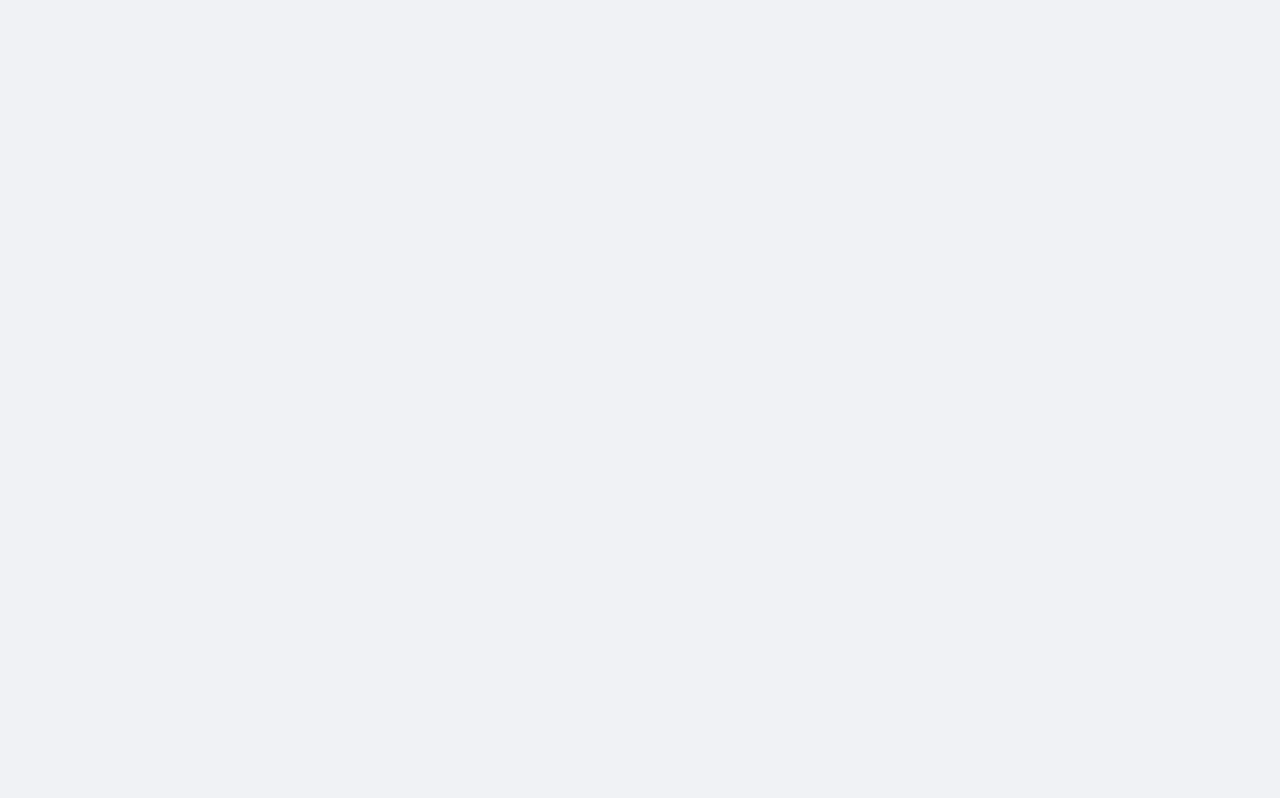
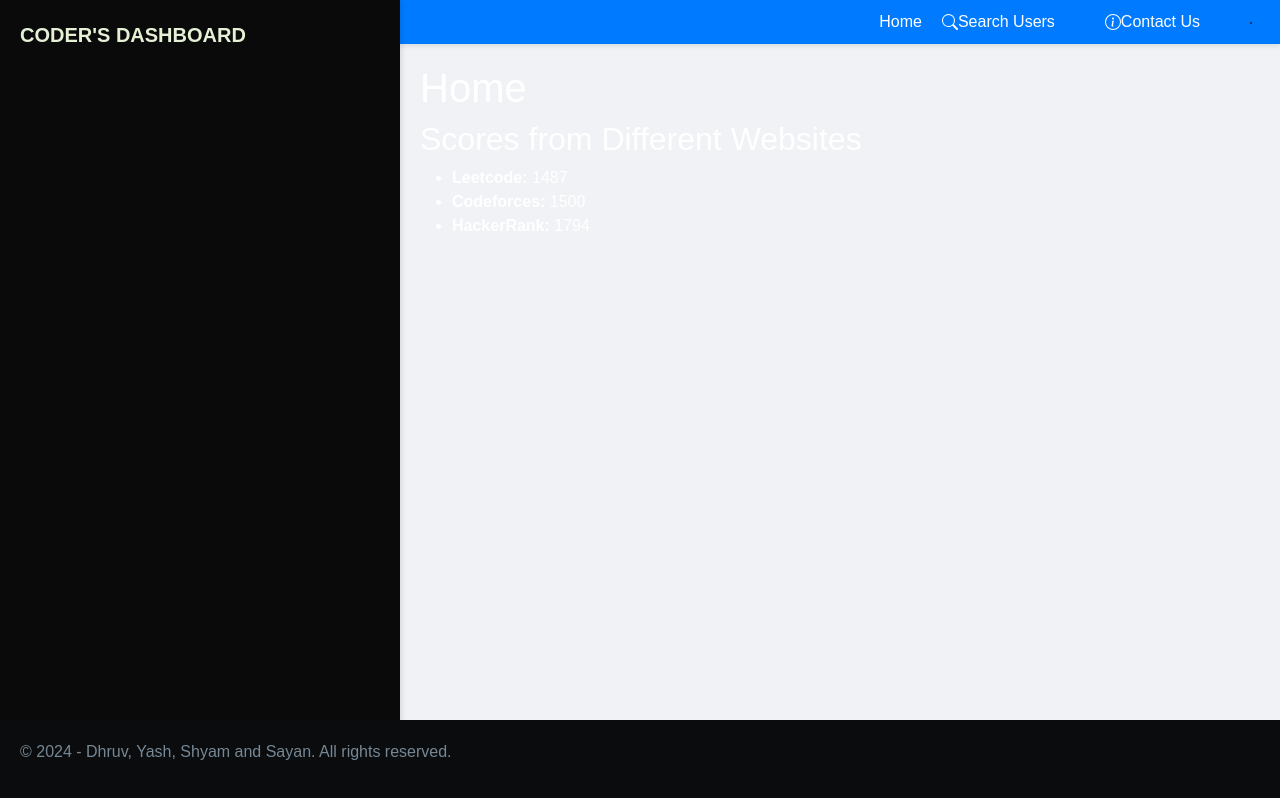
Before and after one commit to shyam2511/dashboard-project, a React (Create React App) app: page /search/1 in a window 1280 px wide. Before the commit this address had no page. Built offline with nearby package versions, Linux system fonts and the light colour scheme; no server answers.

Commit message:
added userVisit page

```diff
--- a/src/App.js
+++ b/src/App.js
@@ -10,6 +10,7 @@ import { PersistGate } from "redux-persist/integration/react";
 import { persistor, store } from "./redux/store";
 import PrivateRoute from "./Components/PrivateRoute";
 import Profile from "./pages/Profile";
+import UserVisitProfile from "./pages/UserVisitProfile";
 function App() {
   return (
     <Provider store={store}>
@@ -27,6 +28,7 @@ function App() {
               path="/resetpassword/:id/:token"
               element={<ResetPassword />}
             />
+            <Route path="/search/:userId" element={<UserVisitProfile />} />
             <Route path="/profile" element={<Profile />} />
           </Routes>
         </BrowserRouter>
--- a/src/Components/Header.jsx
+++ b/src/Components/Header.jsx
@@ -39,6 +39,7 @@ function Header({ OpenSidebar }) {
         <BsJustify className="icon" onClick={OpenSidebar} />
       </div>
       <div className="header-options">
+        <span onClick={()=>{navigate("/dashboard")}}>Home</span>
         <SearchBar setResults={setResults}/>
         {results.length>0 && <SearchResultsList results={results}/>}
         <div className="header-option">
--- /dev/null
+++ b/src/Components/HomeSearched.js
@@ -0,0 +1,79 @@
+import React, { useState, useEffect } from "react";
+import { Bar } from "react-chartjs-2";
+
+const HomeSearched = ({userId}) => {
+  // Sample initial state for scores
+  const [scores, setScores] = useState([
+    { website: "Leetcode", score: 1487 },
+    { website: "Codeforces", score: 1500 },
+    { website: "HackerRank", score: 1794 },
+  ]);
+
+  // You can fetch data from an API or adjust the scores as needed
+  useEffect(() => {
+    // Example of fetching scores from an API
+    // Replace with your actual fetch logic
+    // fetchScores()
+    //   .then(data => setScores(data))
+    //   .catch(error => console.error('Error fetching scores:', error));
+  }, []);
+
+  const chartData = {
+    labels: scores.map((item) => item.website),
+    datasets: [
+      {
+        label: "Scores",
+        data: scores.map((item) => item.score),
+        backgroundColor: [
+          "rgba(255, 99, 132, 0.2)",
+          "rgba(54, 162, 235, 0.2)",
+          "rgba(255, 206, 86, 0.2)",
+        ],
+        borderColor: [
+          "rgba(255, 99, 132, 1)",
+          "rgba(54, 162, 235, 1)",
+          "rgba(255, 206, 86, 1)",
+        ],
+        borderWidth: 1,
+        barThickness: 25, // Adjust the thickness of the bars
+      },
+    ],
+  };
+
+  return (
+    <div className="main-content">
+      <h1>Home</h1>
+      <div className="scores-list">
+        <h2>Scores from Different Websites</h2>
+        <ul>
+          {scores.map((item, index) => (
+            <li key={index}>
+              <strong>{item.website}:</strong> {item.score}
+            </li>
+          ))}
+        </ul>
+      </div>
+      <div
+        className="bar-chart-wrapper"
+        style={{ width: "80%", margin: "0 auto" }}
+      >
+        {/* <Bar
+          data={chartData}
+          options={{
+            scales: {
+              yAxes: [{
+                ticks: {
+                  beginAtZero: true,
+                },
+              }],
+            },
+          }}
+        /> */}
+      </div>
+      <div style={{ marginBottom: "20px" }}></div>{" "}
+      {/* Adjust margin as needed */}
+    </div>
+  );
+};
+
+export default HomeSearched;
--- a/src/Components/SearchResult.js
+++ b/src/Components/SearchResult.js
@@ -4,7 +4,7 @@ import { useNavigate } from 'react-router-dom'
 const SearchResult = ({result}) => {
     const navigate= useNavigate();
   return (
-    <div onClick={()=>{navigate(`/search?userId=${result._id}`)}}>
+    <div onClick={()=>{navigate(`/search/${result._id}`)}}>
       {result.name}
     </div>
   )
--- /dev/null
+++ b/src/Components/SidebarSearched.js
@@ -0,0 +1,81 @@
+import React, { useEffect, useState } from "react";
+import { useSelector } from "react-redux";
+import { ref, getDownloadURL } from "firebase/storage";
+import { imageDb } from "../firebase/Firebase";
+import axios from "axios";
+
+function SidebarSearched({ userId }) {
+  const [profileImgSrc, setProfileImgSrc] = useState("");
+  const [user, setUser] = useState(null);
+
+  useEffect(() => {
+    const options = {
+      headers: {
+        "Content-Type": "application/json",
+      },
+    };
+
+    const getUserDetails = async () => {
+      try {
+        console.log(userId);
+        const response = await axios.get(
+          `https://coders-dashboard-4cdb4394fb85.herokuapp.com/auth/user/${userId}`,
+          options
+        );
+        setUser(response.data);
+      } catch (error) {
+        console.error("Error fetching user details:", error);
+      }
+    };
+
+    getUserDetails();
+  }, [userId]);
+
+  useEffect(() => {
+    const getProfileImg = async () => {
+      if (user && user.profileImg) {
+        const storageRef = ref(imageDb, `images/${user.profileImg}`);
+        try {
+          const url = await getDownloadURL(storageRef);
+          setProfileImgSrc(url);
+        } catch (error) {
+          console.error("Error fetching profile image:", error);
+        }
+      }
+    };
+
+    getProfileImg();
+  }, [user]);
+
+  return (
+    <aside id="sidebar" className="sidebar-responsive">
+      <div className="sidebar-title">
+        <div className="sidebar-brand">CODER'S DASHBOARD</div>
+      </div>
+      {user && (
+        <div className="user-info">
+          <div className="user-details">
+            <div className="userDetailsContent">
+              <img src={profileImgSrc} alt="User" className="user-photo" />
+            </div>
+            <div className="userDetailsContent user-name">
+              {user.name} | @{user.username}
+            </div>
+            <div className="userDetailsContent user-bio">Bio: {user.bio}</div>
+            <div className="userDetailsContent user-email">
+              Email: {user.email}
+            </div>
+            <div className="userDetailsContent user-country">
+              Country: {user.country}
+            </div>
+            <div className="userDetailsContent user-organization">
+              Organization: {user.organization}
+            </div>
+          </div>
+        </div>
+      )}
+    </aside>
+  );
+}
+
+export default SidebarSearched;
--- a/src/pages/UserVisitProfile.js
+++ b/src/pages/UserVisitProfile.js
@@ -1,12 +1,19 @@
 import React, { useState } from 'react'
-
+import SidebarSearched from '../Components/SidebarSearched';
+import Header from '../Components/Header';
+import Footer from '../Components/Footer';
+import { useParams } from 'react-router-dom';
+import HomeSearched from '../Components/HomeSearched';
 const UserVisitProfile = () => {
-
+    const { userId } = useParams();
   return (
-    <div>
-
+    <div className="grid-container">
+      <Header />
+      <SidebarSearched userId={userId}/>
+      <HomeSearched userId={userId}/>
+      <Footer />
     </div>
-  )
+  );
 }
 
 export default UserVisitProfile
```
